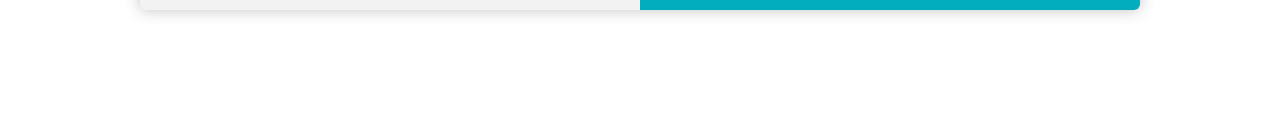
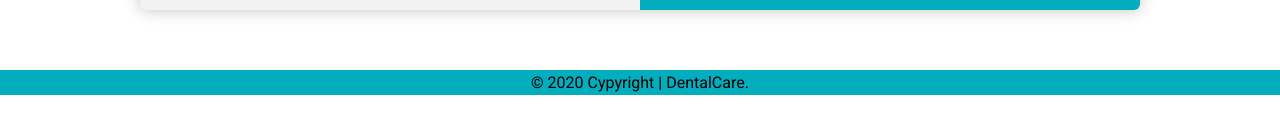
Before and after one commit to ThomasFront/dental-care, a React (Vite) app: page / in a window 1280 px wide. Shown: the part 3135-3269 px from the top of the page. After the commit the page ends 3230 px from the top, so only its background shows below. Built offline with nearby package versions, Linux system fonts and the light colour scheme.

Commit message:
added footer

```diff
--- a/src/App.tsx
+++ b/src/App.tsx
@@ -16,7 +16,6 @@ function App() {
         <Achievements/>
         <Information/>
         <Contact/>
-        <div style={{ height: '100vh' }}></div>
       </Layout>
     </>
   )
--- a/src/components/Doctor/Doctor.styles.ts
+++ b/src/components/Doctor/Doctor.styles.ts
@@ -21,7 +21,7 @@ export const Wrapper = styled.div`
     border-radius: 50%;
     object-fit: cover;
     transition: transform 0.2s;
-    box-shadow: 0 0 5px #02adbe;
+    border: 1px solid #02adbe;
 
     @media (min-width: 768px){
       margin-bottom: 30px;
--- /dev/null
+++ b/src/components/Footer/Footer.styles.ts
@@ -0,0 +1,13 @@
+import styled from "styled-components";
+
+export const FooterItem = styled.footer`
+  background-color: #02adbe;
+  height: 25px;
+`
+
+export const Container = styled.div`
+  display: flex;
+  justify-content: center;
+  align-items: center;
+  height: 100%;
+`
--- /dev/null
+++ b/src/components/Footer/Footer.tsx
@@ -0,0 +1,12 @@
+import React from 'react'
+import { Container, FooterItem } from './Footer.styles'
+
+export const Footer = () => {
+  return (
+    <FooterItem>
+      <Container>
+        <p>&copy; 2020 Cypyright | <span>DentalCare</span>.</p>
+      </Container>
+    </FooterItem>
+  )
+}
--- /dev/null
+++ b/src/components/Footer/index.ts
@@ -0,0 +1 @@
+export { Footer } from './Footer'
--- a/src/components/Layout/Layout.tsx
+++ b/src/components/Layout/Layout.tsx
@@ -1,3 +1,4 @@
+import { Footer } from "../Footer"
 import { Navbar } from "../Navbar"
 import { Wrapper } from "./Layout.styles"
 
@@ -5,11 +6,12 @@ export type ChildrenType = {
   children: React.ReactNode
 }
 
-export const Layout = ({children}: ChildrenType) => {
+export const Layout = ({ children }: ChildrenType) => {
   return (
     <>
       <Navbar />
       <Wrapper>{children}</Wrapper>
+      <Footer/>
     </>
   )
 }
```
